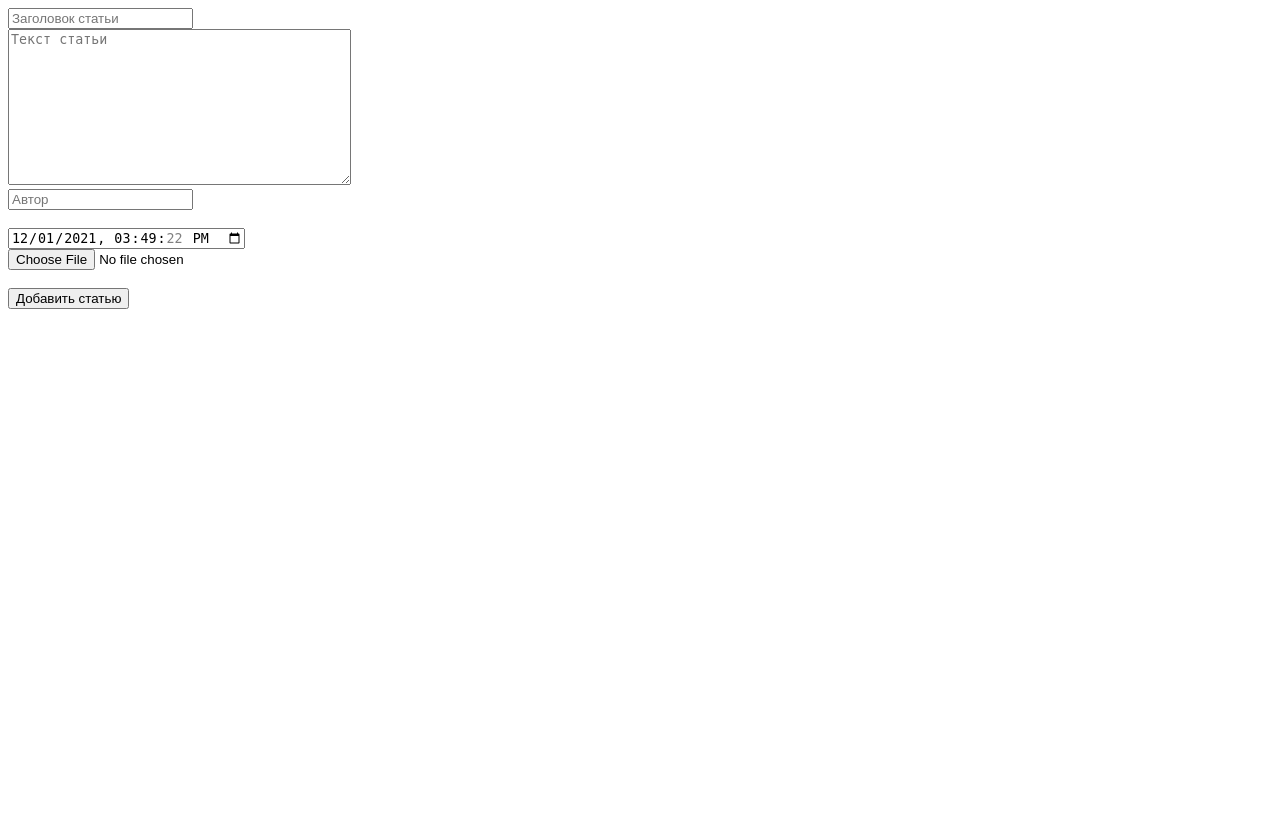
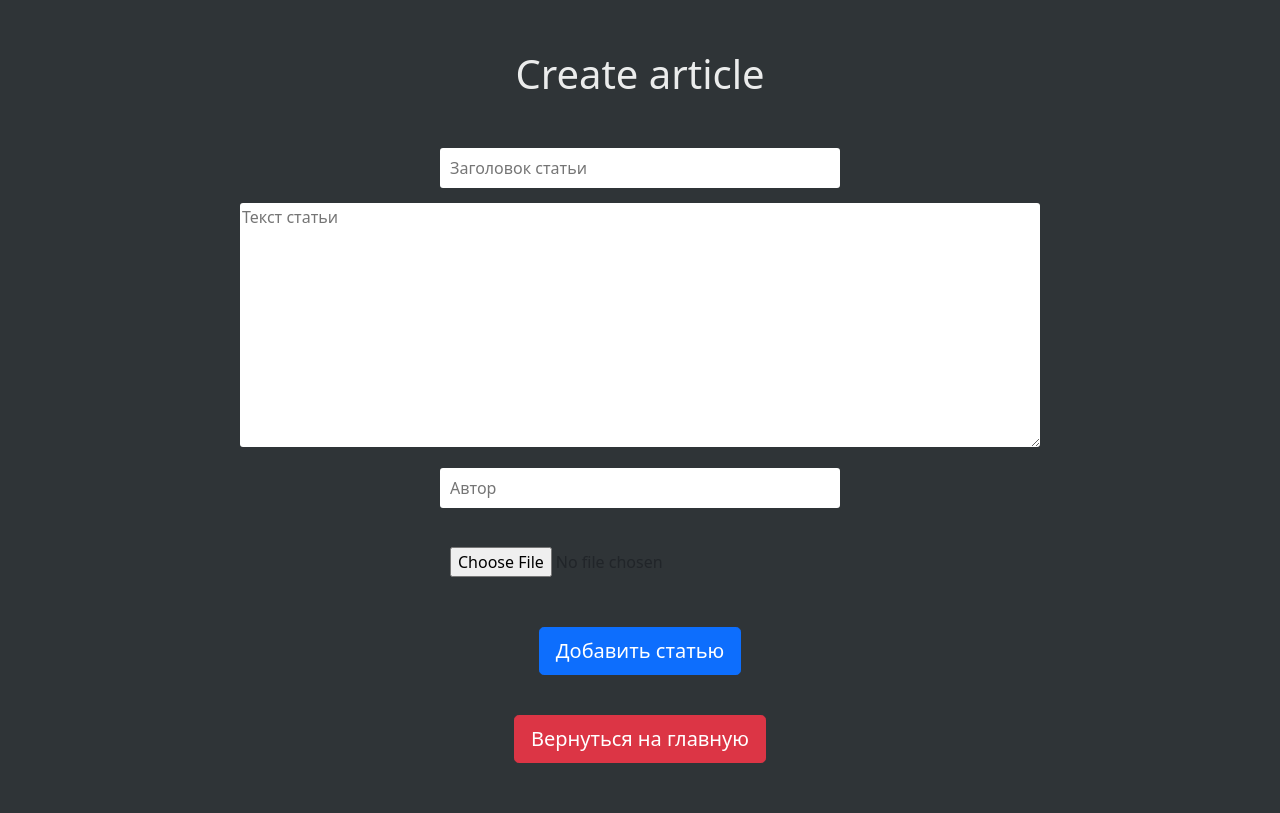
Before and after one commit to Kost9sorax/news_site, a Django app: page /create in a window 1280 px wide. Before the commit the page ends 309 px from the top, so only its background shows below. Run offline with Django 3.2, Linux system fonts and the light colour scheme; parts of the project's set-up code (start-up, migrations or seed data) failed here and were passed over.

Commit message:
Update create.html

```diff
--- a/pycharmProject/newssite/mainapp/templates/homepage/create.html
+++ b/pycharmProject/newssite/mainapp/templates/homepage/create.html
@@ -1,20 +1,27 @@
+{% load static %}
 <!DOCTYPE html>
 <html lang="en">
 <head>
     <meta charset="UTF-8">
-    <title>Форма по добавлению статьи</title>
+    <title>Create page</title>
+    <link rel="stylesheet" href="https://cdn.jsdelivr.net/npm/bootstrap@5.1.3/dist/css/bootstrap.min.css">
+    <link rel="stylesheet" href="{% static 'homepage/styles/main.css' %}">
 </head>
-<body>
-<form method="post" enctype="multipart/form-data">
+<body id="content">
+<h1 id="header">Create article</h1>
+<form method="post" enctype="multipart/form-data" class="form">
     {% csrf_token %}
     {{ form.title }}<br>
     {{ form.full_text }}<br>
     {{ form.author }}<br>
     {{ form.tag }}<br>
-    {{ form.date }}<br>
-    {{ form.image }}<br>
+    <div class="input-group mb-3">
+        {{ form.image }}
+    </div>
     <span>{{ error }}</span><br>
-    <button type="submit">Добавить статью</button>
+    <button type="submit" class="btn btn-primary btn-lg">Добавить статью</button>
+    <br>
+    <a href="http://127.0.0.1:8000" class="btn btn-danger btn-lg">Вернуться на главную</a>
 </form>
 </body>
 </html>
```
